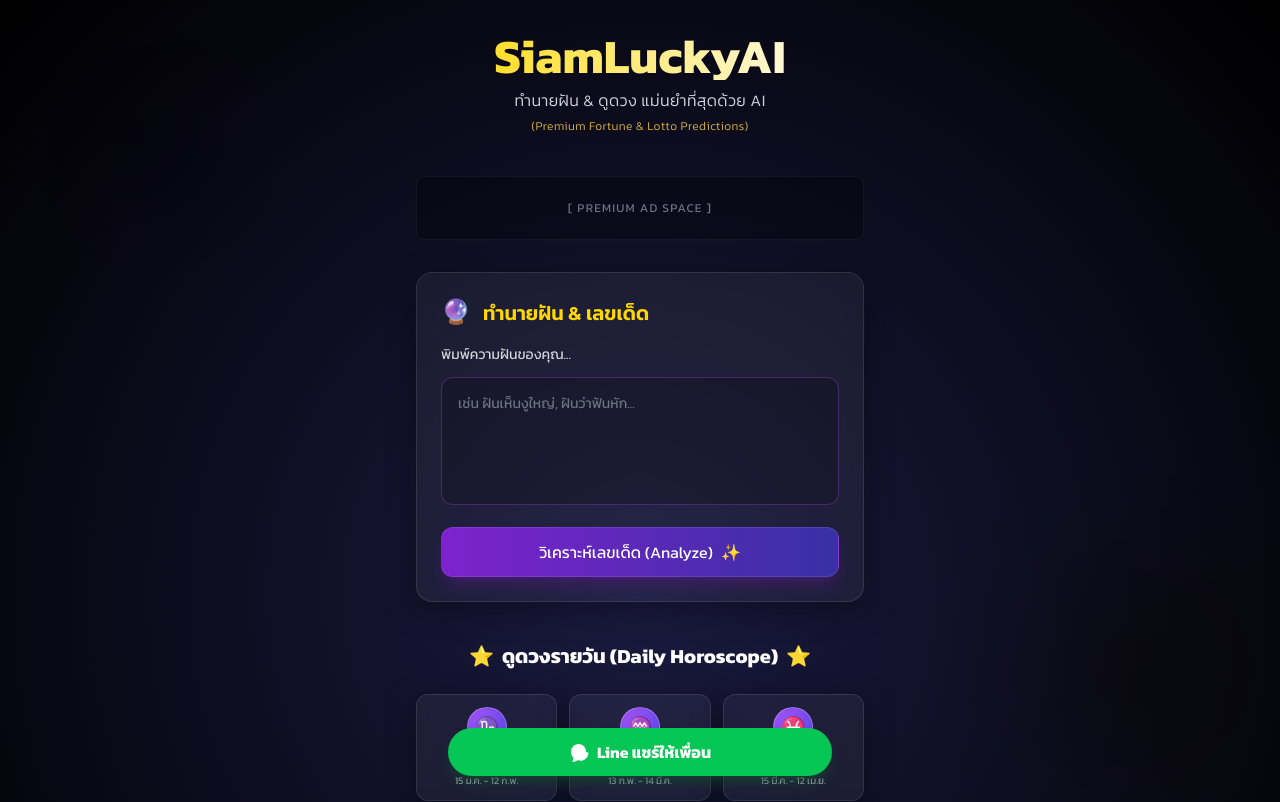
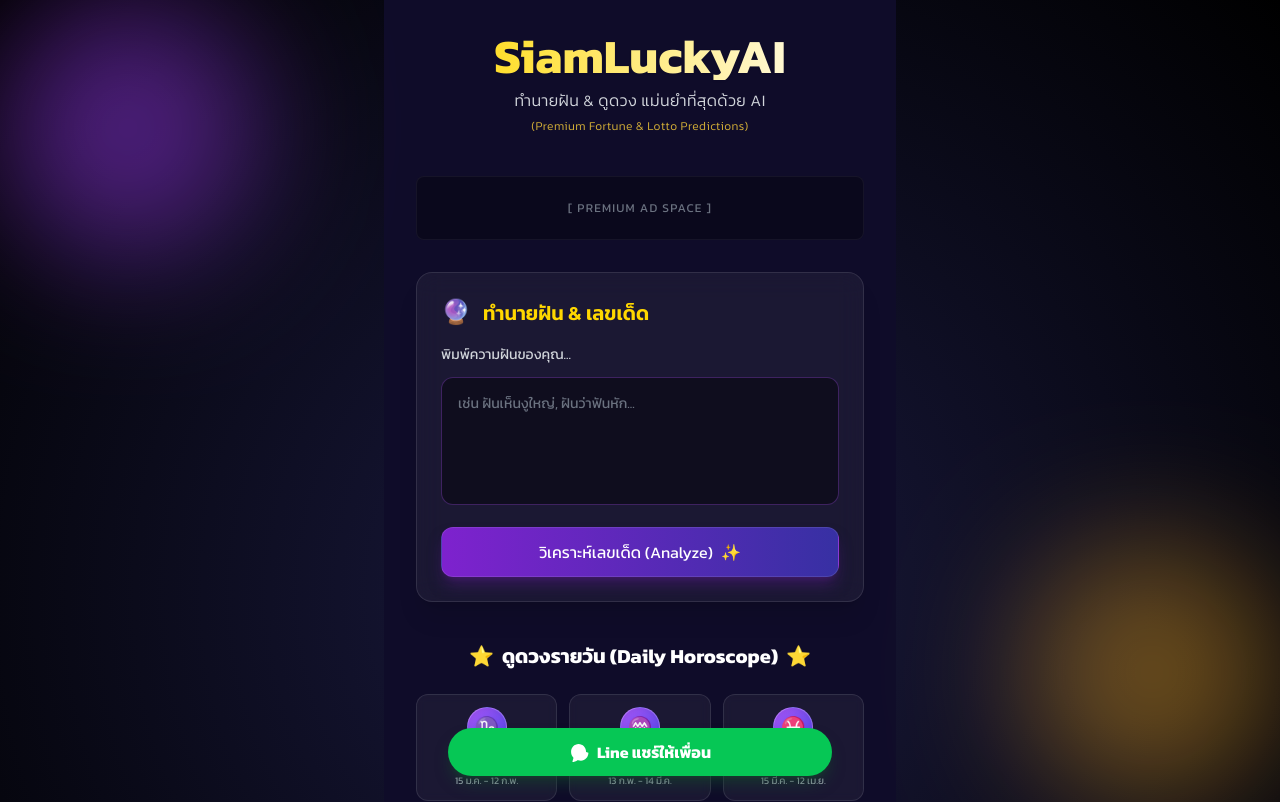
Before and after one commit to noobhac123/SiamLuckyAI, a Next.js app: page / in a window 1280 px wide. Shown: the top 802 px of the page. Built offline with nearby package versions, Linux system fonts and the light colour scheme.

Commit message:
Add loading state and analyze/share functionality

```diff
--- a/app/page.js
+++ b/app/page.js
@@ -3,6 +3,26 @@ import { useState } from 'react';
 
 export default function Home() {
   const [dream, setDream] = useState('');
+  const [loading, setLoading] = useState(false);
+
+  // Button Logic: Click handler
+  const handleAnalyze = () => {
+    if (!dream.trim()) {
+      alert("กรุณาพิมพ์ความฝันของคุณก่อน! (Please enter a dream first)");
+      return;
+    }
+    setLoading(true);
+
+    // Fake loading simulation
+    setTimeout(() => {
+      setLoading(false);
+      alert("ระบบกำลังคำนวณ... (AI Analysis Logic to be added)");
+    }, 1500);
+  };
+
+  const handleShare = () => {
+    alert("Opening LINE Share... (Share Logic)");
+  };
 
   const zodiacs = [
     { name: 'Capricorn', thai: 'ราศีมังกร', date: '15 ม.ค. - 12 ก.พ.', icon: '♑' },
@@ -20,11 +40,12 @@ export default function Home() {
   ];
 
   return (
-    <main className="min-h-screen p-4 md:p-8 max-w-lg mx-auto relative overflow-hidden">
+    // FIX: pb-32 added here to prevent content overlap with fixed button
+    <main className="min-h-screen pb-32 p-4 md:p-8 max-w-lg mx-auto relative overflow-hidden bg-[#0f0c29]">
 
-      {/* Background Glow Effects */}
-      <div className="fixed top-0 left-0 w-64 h-64 bg-purple-600 rounded-full mix-blend-multiply filter blur-3xl opacity-20 animate-pulse-slow"></div>
-      <div className="fixed bottom-0 right-0 w-64 h-64 bg-gold-600 rounded-full mix-blend-multiply filter blur-3xl opacity-20 animate-pulse-slow"></div>
+      {/* Background Glow Effects - Opacity Increased for Visibility */}
+      <div className="fixed top-0 left-0 w-64 h-64 bg-purple-600 rounded-full mix-blend-screen filter blur-3xl opacity-50 animate-pulse-slow pointer-events-none"></div>
+      <div className="fixed bottom-0 right-0 w-64 h-64 bg-yellow-600 rounded-full mix-blend-screen filter blur-3xl opacity-40 animate-pulse-slow pointer-events-none"></div>
 
       {/* Header Section */}
       <header className="text-center mb-10 relative z-10">
@@ -38,13 +59,13 @@ export default function Home() {
         </p>
       </header>
 
-      {/* Ad Space (Placeholder for Monitag) */}
-      <div className="w-full h-16 bg-black/30 border border-white/5 rounded-lg mb-8 flex items-center justify-center text-xs text-gray-500 uppercase tracking-widest">
+      {/* Ad Space Placeholder */}
+      <div className="w-full h-16 bg-black/30 border border-white/5 rounded-lg mb-8 flex items-center justify-center text-xs text-gray-500 uppercase tracking-widest relative z-10">
         [ Premium Ad Space ]
       </div>
 
       {/* Dream Analysis Card */}
-      <div className="glass-card rounded-2xl p-6 mb-10 relative z-10 group">
+      <div className="bg-white/5 backdrop-blur-md border border-white/10 rounded-2xl p-6 mb-10 relative z-10 shadow-xl">
         <div className="flex items-center gap-3 mb-4">
           <span className="text-2xl animate-float">🔮</span>
           <h2 className="text-xl font-semibold text-gold-400">ทำนายฝัน & เลขเด็ด</h2>
@@ -53,15 +74,25 @@ export default function Home() {
         <p className="text-sm text-gray-300 mb-3">พิมพ์ความฝันของคุณ...</p>
 
         <textarea
-          className="w-full bg-black/20 border border-purple-500/30 rounded-xl p-4 text-white focus:outline-none focus:border-gold-500 transition-colors h-32 resize-none text-sm placeholder:text-gray-500"
+          className="w-full bg-black/40 border border-purple-500/30 rounded-xl p-4 text-white focus:outline-none focus:border-gold-500 transition-colors h-32 resize-none text-sm placeholder:text-gray-500"
           placeholder="เช่น ฝันเห็นงูใหญ่, ฝันว่าฟันหัก..."
           value={dream}
           onChange={(e) => setDream(e.target.value)}
         />
 
-        <button className="w-full mt-4 bg-gradient-to-r from-purple-700 to-indigo-800 hover:from-purple-600 hover:to-indigo-700 text-white font-medium py-3 rounded-xl shadow-lg shadow-purple-900/50 border border-white/10 transition-all active:scale-95 flex items-center justify-center gap-2">
-          <span>วิเคราะห์เลขเด็ด (Analyze)</span>
-          <span className="text-gold-400">✨</span>
+        <button
+          onClick={handleAnalyze}
+          disabled={loading}
+          className="w-full mt-4 bg-gradient-to-r from-purple-700 to-indigo-800 hover:from-purple-600 hover:to-indigo-700 text-white font-medium py-3 rounded-xl shadow-lg shadow-purple-900/50 border border-white/10 transition-all active:scale-95 flex items-center justify-center gap-2"
+        >
+          {loading ? (
+            <span>กำลังวิเคราะห์...</span>
+          ) : (
+            <>
+              <span>วิเคราะห์เลขเด็ด (Analyze)</span>
+              <span className="text-gold-400">✨</span>
+            </>
+          )}
         </button>
       </div>
 
@@ -75,8 +106,11 @@ export default function Home() {
 
         <div className="grid grid-cols-3 gap-3">
           {zodiacs.map((z, index) => (
-            <div key={index} className="glass-card rounded-xl p-3 flex flex-col items-center justify-center cursor-pointer relative overflow-hidden">
-              <div className="absolute inset-0 bg-gradient-to-b from-transparent to-purple-900/20 opacity-0 hover:opacity-100 transition-opacity"></div>
+            <div
+              key={index}
+              onClick={() => alert(`ดูดวง: ${z.thai} (Coming Soon)`)}
+              className="bg-white/5 backdrop-blur-sm border border-white/10 rounded-xl p-3 flex flex-col items-center justify-center cursor-pointer relative overflow-hidden hover:bg-white/10 transition-all active:scale-95"
+            >
               <div className="w-10 h-10 rounded-full bg-gradient-to-br from-purple-500 to-indigo-600 flex items-center justify-center text-xl mb-2 shadow-inner border border-white/20">
                 {z.icon}
               </div>
@@ -87,9 +121,12 @@ export default function Home() {
         </div>
       </section>
 
-      {/* Share Button (Sticky Bottom) */}
-      <div className="fixed bottom-6 left-0 right-0 px-4 z-50 flex justify-center">
-        <button className="bg-[#06C755] hover:bg-[#05b54d] text-white font-bold py-3 px-8 rounded-full shadow-lg shadow-green-900/50 flex items-center gap-2 transition-transform hover:scale-105 active:scale-95 max-w-sm w-full justify-center">
+      {/* Share Button (Fixed Bottom) */}
+      <div className="fixed bottom-6 left-0 right-0 px-4 z-50 flex justify-center pointer-events-none">
+        <button
+          onClick={handleShare}
+          className="pointer-events-auto bg-[#06C755] hover:bg-[#05b54d] text-white font-bold py-3 px-8 rounded-full shadow-lg shadow-green-900/50 flex items-center gap-2 transition-transform hover:scale-105 active:scale-95 max-w-sm w-full justify-center"
+        >
           <svg className="w-5 h-5" fill="currentColor" viewBox="0 0 24 24"><path d="M20.5 12c0-5.2-4-9.5-9-9.5S2.5 6.8 2.5 12c0 2.5 1 4.8 2.6 6.5.3.3.3.7.1 1.1-.3 1.1-1 3.8-1 3.9-.1.3.1.6.4.6 2.3 0 4.6-1.5 5.5-2.1.2-.1.5-.2.8-.1 1.1.4 2.2.6 3.4.6 5 0 9-4.3 9-9.5z"/></svg>
           Line แชร์ให้เพื่อน
         </button>
```
